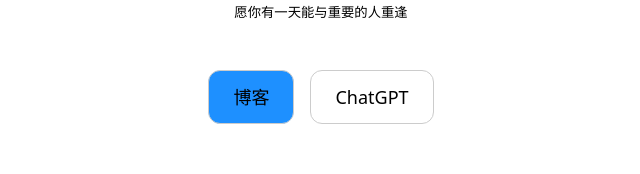
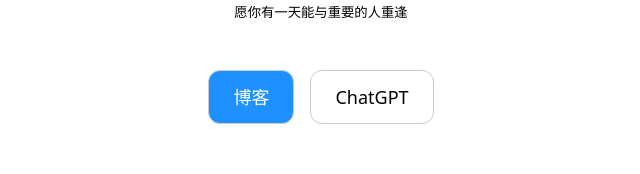
Before and after one commit to sjdhome/kurisu, a Next.js app: page / in a window 1280 px wide. Shown: the part 347-521 px from the top of the page, without its empty margins (319-959 px from the left). Built offline with nearby package versions, Linux system fonts and the light colour scheme.

Commit message:
Move <LinkButton>'s text-inherit

```diff
--- a/app/_components/LinkButton.module.css
+++ b/app/_components/LinkButton.module.css
@@ -2,7 +2,7 @@
   @apply block rounded-[12px] border border-solid border-[#ccc]
   dark:border-transparent transition-shadow duration-300
   py-3 px-6 text-lg hover:shadow-lg active:shadow-md no-underline
-  dark:hover:shadow-none dark:active:shadow-none text-inherit;
+  dark:hover:shadow-none dark:active:shadow-none;
 }
 
 .link-button:active {
--- a/app/page.tsx
+++ b/app/page.tsx
@@ -16,7 +16,7 @@
           </LinkButton>
           <LinkButton
             href="https://chat.sjdhome.com"
-            className="dark:bg-skk-dark"
+            className="dark:bg-skk-dark text-inherit"
           >
             ChatGPT
           </LinkButton>
```
